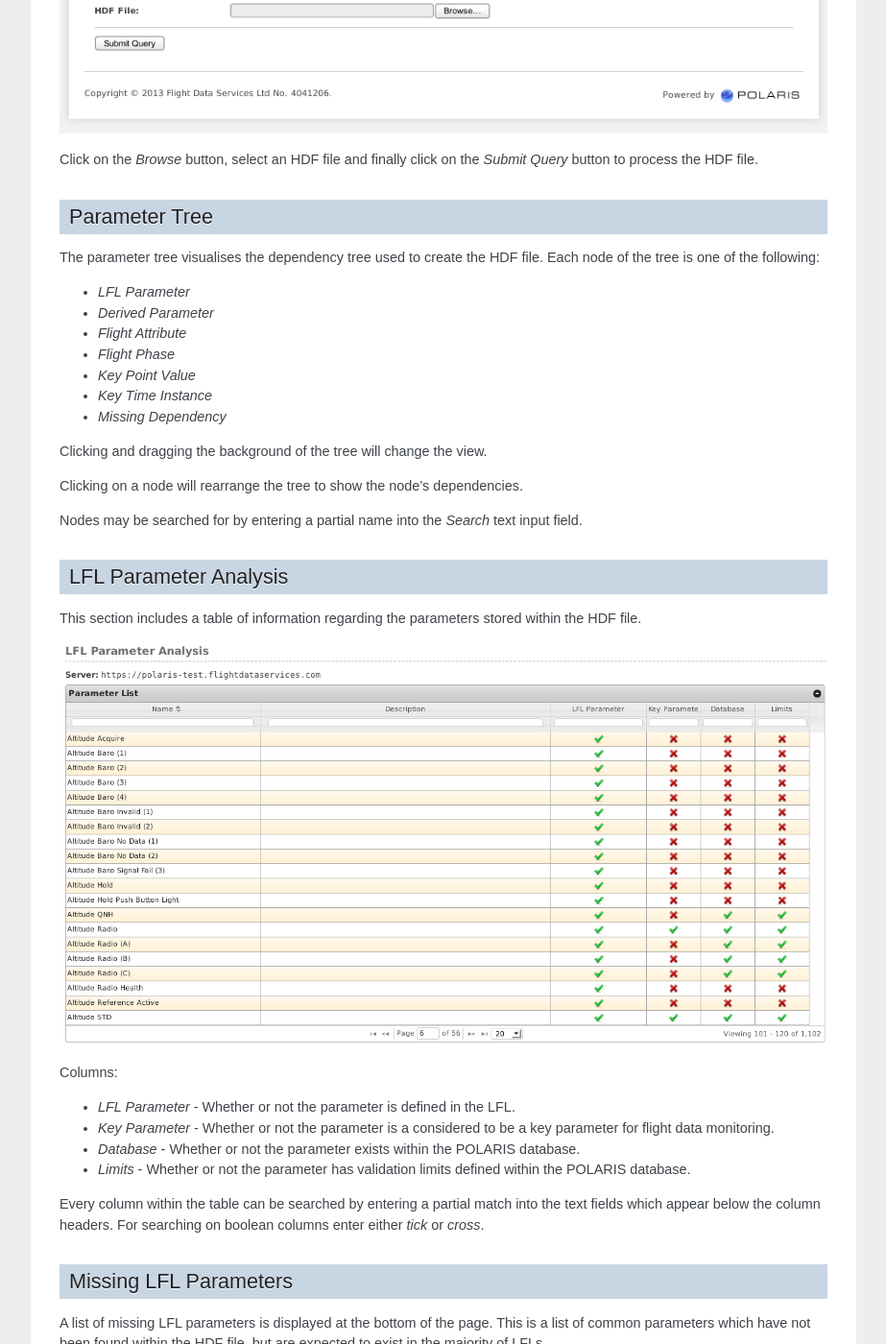
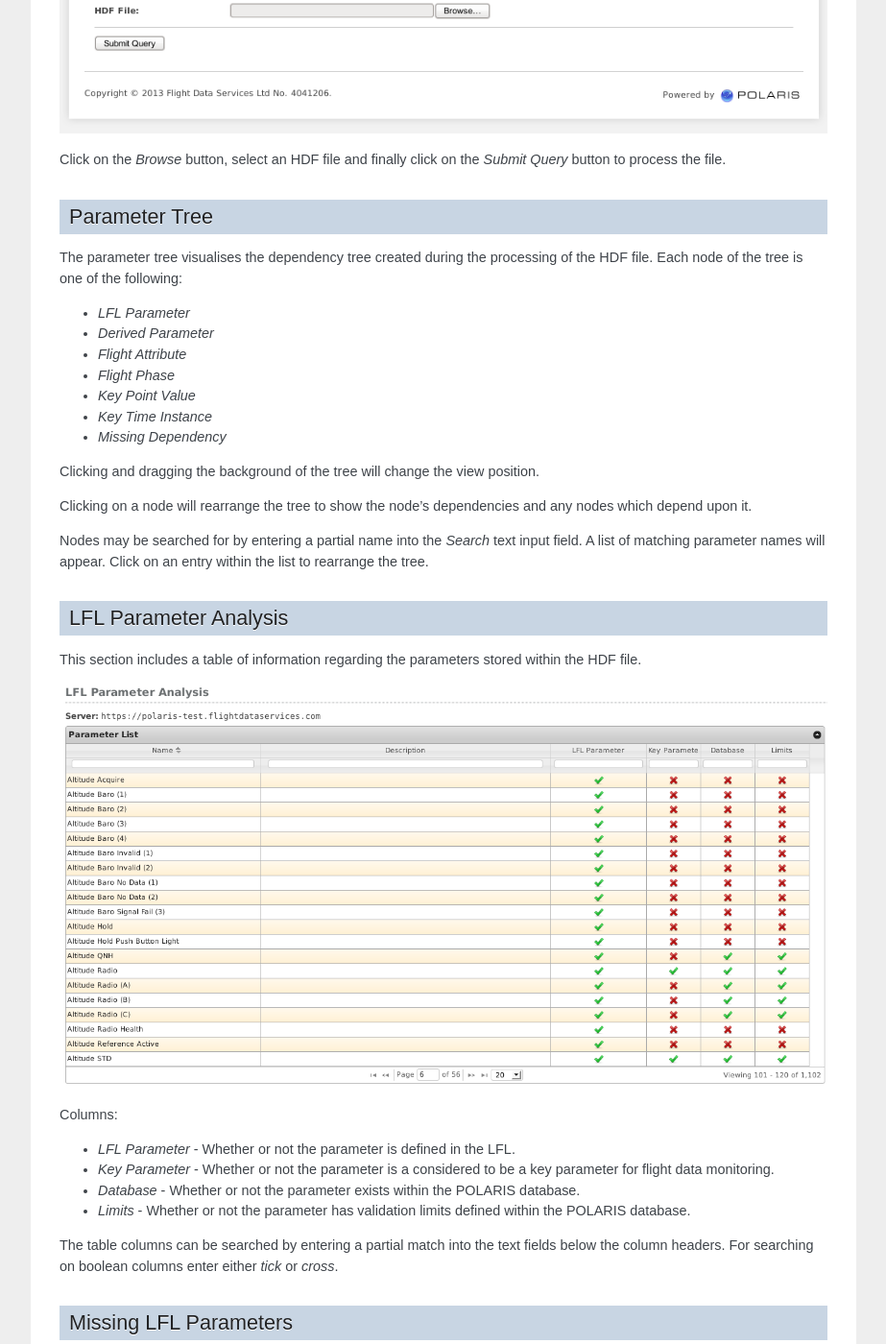
Before and after one commit to le01phuo/FlightDataParameterTree, a Sphinx documentation site: the page built from doc/source/FlightDataParameterTree.rst, in a window 1280 px wide and 1400 px high, scrolled down 1564 px. Shown: the whole window at 96% size, without its empty margins (198-1121 px from the left). Built offline with Sphinx 7.4.7, drawn with Linux system fonts in a browser that asks for light colours; formulas are drawn with MathJax 3; pages that are not in the unit, such as notebooks, are missing from menus; some of the changed text lies outside the part shown.

Commit message:
Documentation fixes.

```diff
--- a/doc/source/FlightDataParameterTree.rst
+++ b/doc/source/FlightDataParameterTree.rst
@@ -2,7 +2,7 @@
 FlightDataParameterTree
 =======================
 
-The `FlightDataParameterTree` is an web-based application which displays the dependency tree of an HDF file. It also displays a table containing parameter information for completing and correcting logical frame layouts.
+The `FlightDataParameterTree` is an web-based application which displays the dependency tree used in the generation of an HDF file. It also displays a table containing parameter information for completing and correcting logical frame layouts.
 
 .. image:: flight_data_parameter_tree.png
 
@@ -30,17 +30,17 @@ The URL of the application is `http://localhost:8080/spacetree`.
 Loading the HDF file
 --------------------
 
-An HDF file created by the `FlightDataAnalyzer` must be provided to use the `FlightDataParameterTree` tool.
+An HDF file created by the `FlightDataAnalyzer` is required to use the `FlightDataParameterTree` tool.
 
 .. image:: load_hdf_file.png
 
-Click on the `Browse` button, select an HDF file and finally click on the `Submit Query` button to process the HDF file.
+Click on the `Browse` button, select an HDF file and finally click on the `Submit Query` button to process the file.
 
 --------------
 Parameter Tree
 --------------
 
-The parameter tree visualises the dependency tree used to create the HDF file. Each node of the tree is one of the following:
+The parameter tree visualises the dependency tree created during the processing of the HDF file. Each node of the tree is one of the following:
 
 * `LFL Parameter`
 * `Derived Parameter`
@@ -50,12 +50,11 @@ The parameter tree visualises the dependency tree used to create the HDF file. E
 * `Key Time Instance`
 * `Missing Dependency`
 
+Clicking and dragging the background of the tree will change the view position.
 
-Clicking and dragging the background of the tree will change the view.
+Clicking on a node will rearrange the tree to show the node's dependencies and any nodes which depend upon it.
 
-Clicking on a node will rearrange the tree to show the node's dependencies.
-
-Nodes may be searched for by entering a partial name into the `Search` text input field.
+Nodes may be searched for by entering a partial name into the `Search` text input field. A list of matching parameter names will appear. Click on an entry within the list to rearrange the tree.
 
 ----------------------
 LFL Parameter Analysis
@@ -72,7 +71,7 @@ Columns:
 * `Database` - Whether or not the parameter exists within the POLARIS database.
 * `Limits` - Whether or not the parameter has validation limits defined within the POLARIS database.
 
-Every column within the table can be searched by entering a partial match into the text fields which appear below the column headers. For searching on boolean columns enter either `tick` or `cross`.
+The table columns can be searched by entering a partial match into the text fields below the column headers. For searching on boolean columns enter either `tick` or `cross`.
 
 ----------------------
 Missing LFL Parameters
--- a/flightdataparametertree/__init__.py
+++ b/flightdataparametertree/__init__.py
@@ -5,7 +5,7 @@
 # See the file "LICENSE" for the full license governing this code.
 
 __packagename__ = 'FlightDataParameterTree'
-__version__ = '0.0.0'
+__version__ = '0.0.1'
 __author__ = 'Flight Data Services Ltd'
 __author_email__ = 'developers@flightdataservices.com'
 __maintainer__ = 'Flight Data Services Ltd'
```
Also changed, not shown: other parts of doc/source/FlightDataParameterTree.rst (+2 -2 lines).
